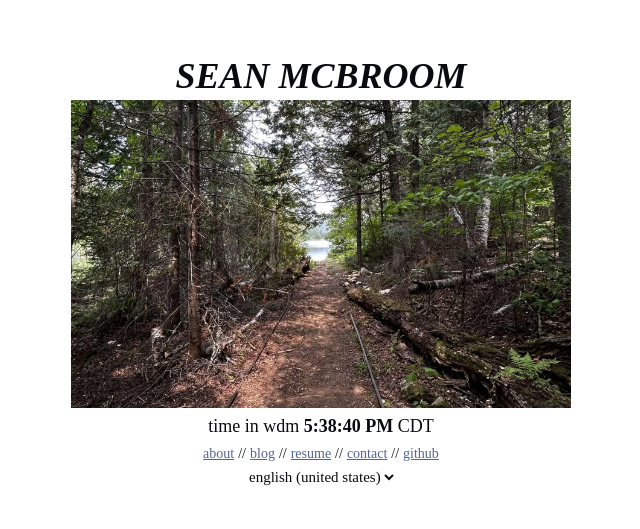
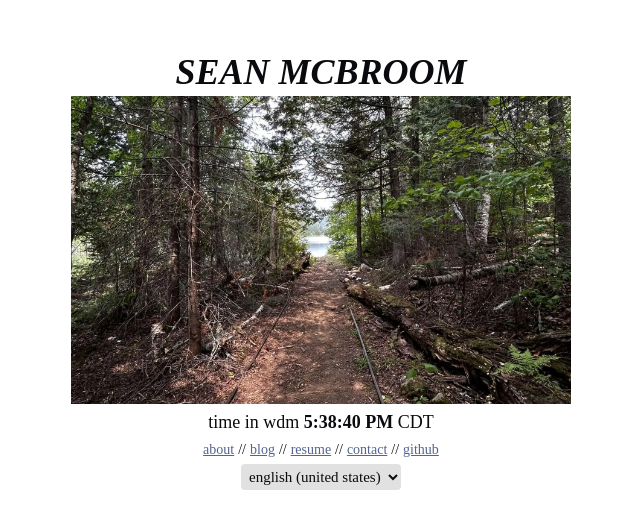
Before and after one commit to seanmcbroom/webpage, a Vue app in the folder frontend/: page / in a window 1280 px wide. Shown: the part 129-658 px from the top of the page, without its empty margins (319-959 px from the left). Built offline with nearby package versions, Linux system fonts and the light colour scheme.

Commit message:
fix: make lang selector more visible

```diff
--- a/frontend/src/assets/base.css
+++ b/frontend/src/assets/base.css
@@ -97,6 +97,12 @@ img {
   user-select: none;
 }
 
+select {
+  background-color: var(--color-background-soft);
+  padding: 4px;
+  border-radius: 4px;
+}
+
 a:link {
   color: var(--color-accent);
   text-decoration: underline;
```
